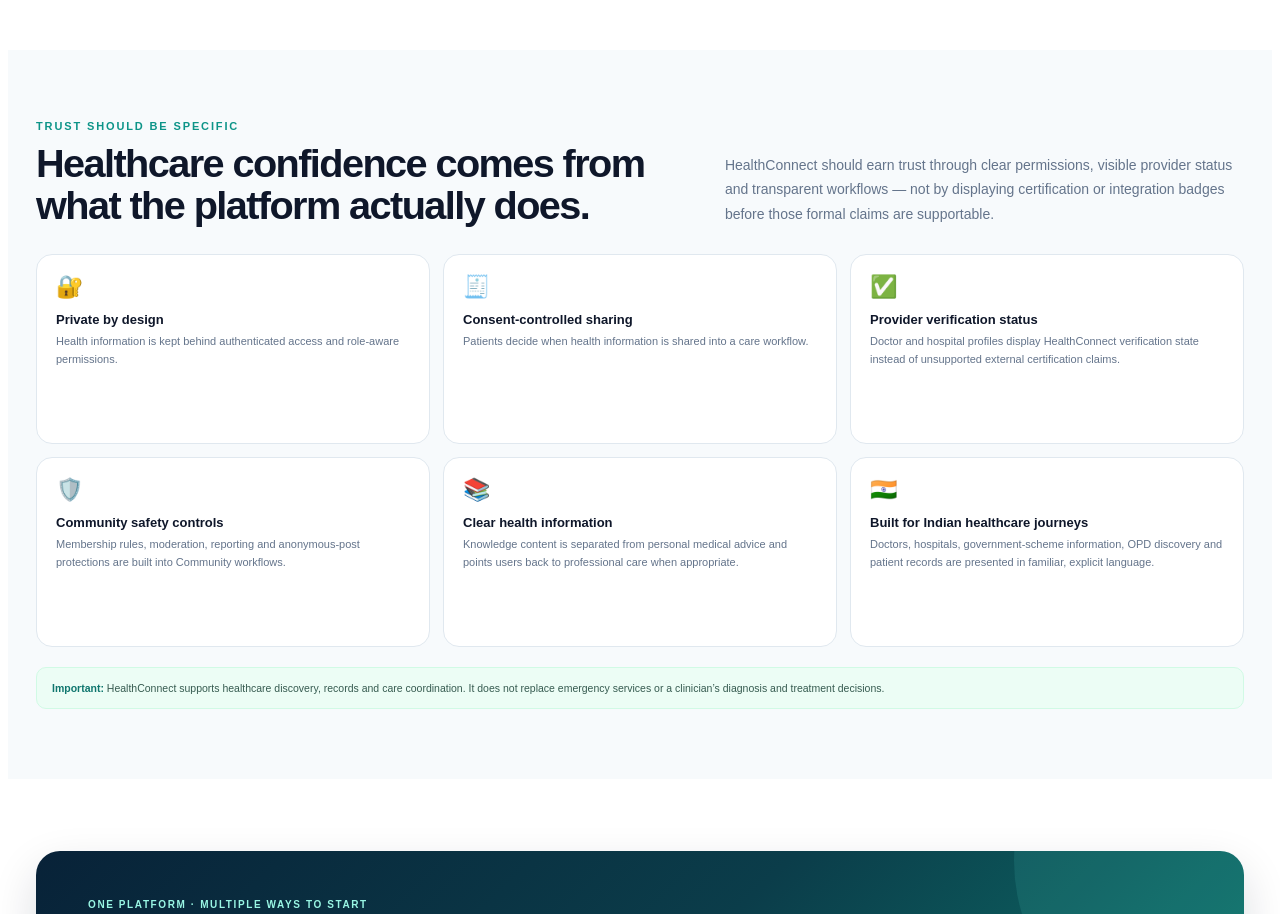
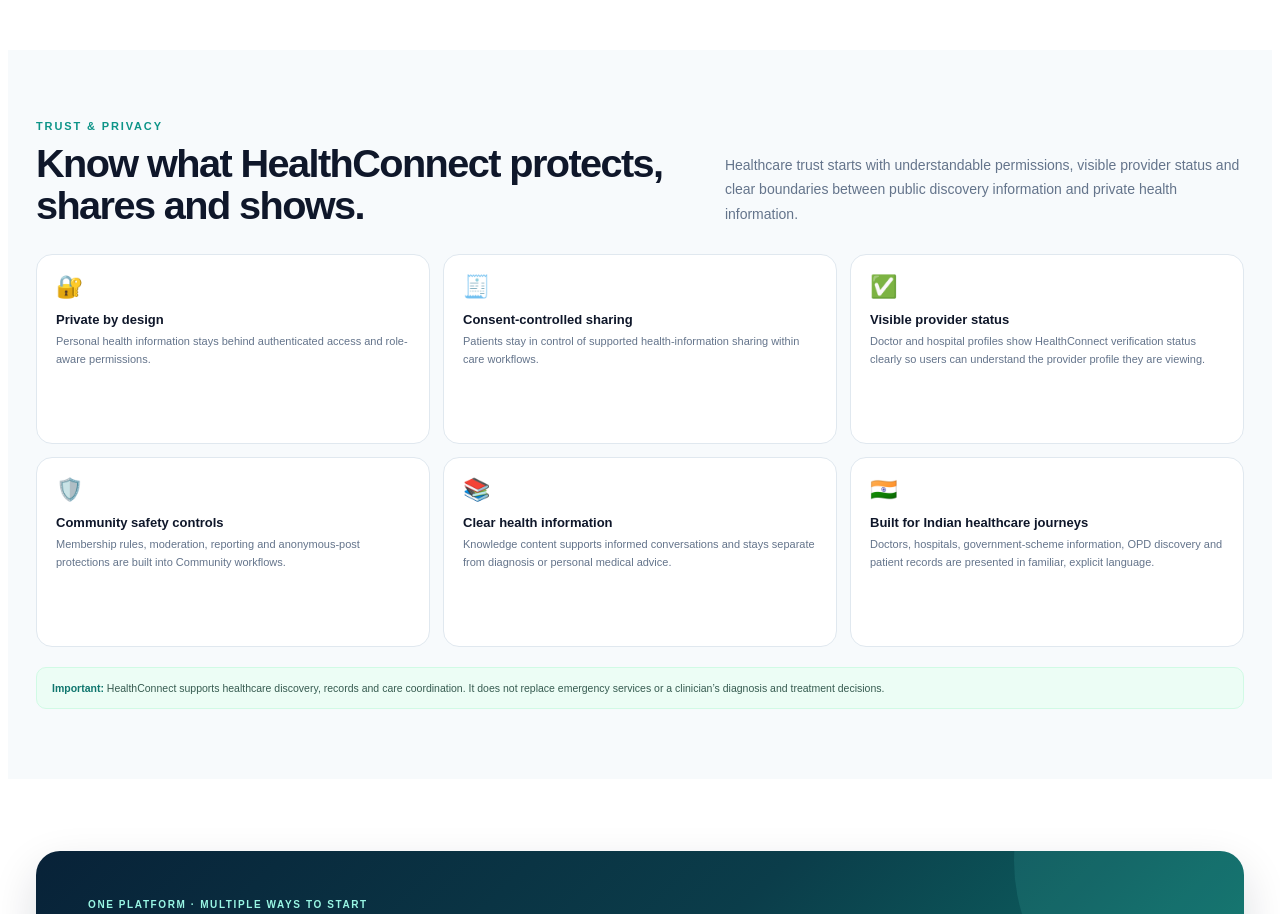
Before and after one commit to shaktissr19/healthconnect, a Next.js app in the folder healthconnect-web/: page / in a window 1280 px wide. Shown: the part 4140-5054 px from the top of the page. Built offline with nearby package versions, Linux system fonts and the light colour scheme; no server answers.

Commit message:
Polish landing trust copy for customers

```diff
--- a/healthconnect-web/src/components/landing/TrustSection.tsx
+++ b/healthconnect-web/src/components/landing/TrustSection.tsx
@@ -1,11 +1,11 @@
 'use client';
 
 const ITEMS = [
-  ['🔐','Private by design','Health information is kept behind authenticated access and role-aware permissions.'],
-  ['🧾','Consent-controlled sharing','Patients decide when health information is shared into a care workflow.'],
-  ['✅','Provider verification status','Doctor and hospital profiles display HealthConnect verification state instead of unsupported external certification claims.'],
+  ['🔐','Private by design','Personal health information stays behind authenticated access and role-aware permissions.'],
+  ['🧾','Consent-controlled sharing','Patients stay in control of supported health-information sharing within care workflows.'],
+  ['✅','Visible provider status','Doctor and hospital profiles show HealthConnect verification status clearly so users can understand the provider profile they are viewing.'],
   ['🛡️','Community safety controls','Membership rules, moderation, reporting and anonymous-post protections are built into Community workflows.'],
-  ['📚','Clear health information','Knowledge content is separated from personal medical advice and points users back to professional care when appropriate.'],
+  ['📚','Clear health information','Knowledge content supports informed conversations and stays separate from diagnosis or personal medical advice.'],
   ['🇮🇳','Built for Indian healthcare journeys','Doctors, hospitals, government-scheme information, OPD discovery and patient records are presented in familiar, explicit language.'],
 ] as const;
 
@@ -17,7 +17,7 @@
       @media(max-width:600px){.trust-section{padding:54px 16px}.trust-grid{grid-template-columns:1fr}}
     `}</style>
     <div className="trust-inner">
-      <div className="trust-head"><div><div className="trust-kicker">TRUST SHOULD BE SPECIFIC</div><h2 className="trust-title">Healthcare confidence comes from what the platform actually does.</h2></div><p className="trust-copy">HealthConnect should earn trust through clear permissions, visible provider status and transparent workflows — not by displaying certification or integration badges before those formal claims are supportable.</p></div>
+      <div className="trust-head"><div><div className="trust-kicker">TRUST & PRIVACY</div><h2 className="trust-title">Know what HealthConnect protects, shares and shows.</h2></div><p className="trust-copy">Healthcare trust starts with understandable permissions, visible provider status and clear boundaries between public discovery information and private health information.</p></div>
       <div className="trust-grid">{ITEMS.map(([icon,title,copy])=><article className="trust-card" key={title}><div className="trust-icon">{icon}</div><h3>{title}</h3><p>{copy}</p></article>)}</div>
       <div className="trust-note"><strong>Important:</strong> HealthConnect supports healthcare discovery, records and care coordination. It does not replace emergency services or a clinician’s diagnosis and treatment decisions.</div>
     </div>
```
